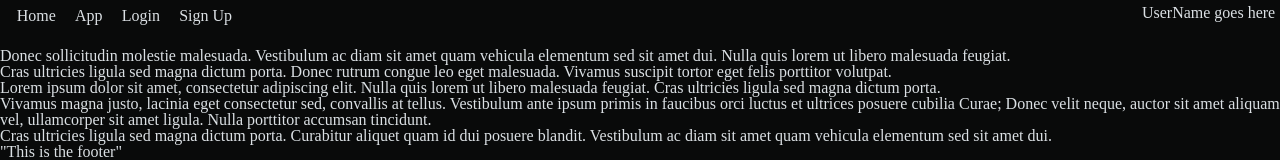
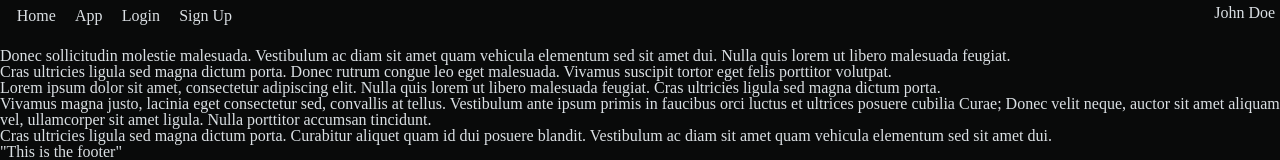
Before and after one commit to lucas-j-k/React-Drag-and-Drop-Templater, a React (Create React App) app: page / in a window 1280 px wide. Shown: the top 160 px of the page. Built offline with nearby package versions, Linux system fonts and the light colour scheme.

Commit message:
Pulled in the dummy user object from user.json

```diff
--- a/public/data/user.json
+++ b/public/data/user.json
@@ -2,6 +2,5 @@
 	"id": 1,
 	"firstName": "John",
 	"lastName": "Doe",
-  "email":"john@doe.com",
-  "password":"unhashedunsafepassword"
+  "email":"john@doe.com"
 }
--- a/src/App.js
+++ b/src/App.js
@@ -18,8 +18,6 @@ import SignUp from './components/sign-up'
 import CreateTemplateForm from './components/forms/create-template-form';
 import EditTemplateForm from './components/forms/edit-template-form';
 
-//Import data in lieu of an actual API response
-import templateData from './dummy-data/templates';
 
 
 //API root url
@@ -32,6 +30,7 @@ class App extends Component {
     super(props);
     this.state= {
       templates: [],
+      user:{},
       composerContents: [],
       showModal: false,
       form: null,
@@ -50,6 +49,13 @@ class App extends Component {
     this.openCreateForm = this.openCreateForm.bind(this);
     this.openEditForm = this.openEditForm.bind(this);
 
+  }
+
+  componentWillMount(){
+    axios.get("data/user.json")
+      .then((response)=>{
+        this.setState({user:response.data});
+      })
   }
 
   componentDidMount(){
@@ -163,7 +169,7 @@ class App extends Component {
 
     return (
       <div className="App app-container">
-        <Header navigation={this.state.navigation} />
+        <Header user={this.state.user} />
         <FlashBar message={"Flash messages go in here"} />
         <Switch>
           <Route exact path='/' component={Homepage} />
--- a/src/components/header.js
+++ b/src/components/header.js
@@ -14,20 +14,12 @@ class Header extends Component {
               <li className="header-bar__navlist-item"><Link className="header-bar__nav-link" to='/sign-up'>Sign Up</Link></li>
             </ul>
           </nav>
-          <div className="header-bar__user">UserName goes here</div>
+          <div className="header-bar__user">{this.props.user.firstName} {this.props.user.lastName}</div>
         </header>
     )
   }
 }
 
 
-function NavLink(props){
-  return (
-    <li className="header-bar__navlist-item">
-      <a href={props.url} className="header-bar__nav-link">{props.anchor}</a>
-    </li>
-  )
-}
-
 
 export default Header;
```
